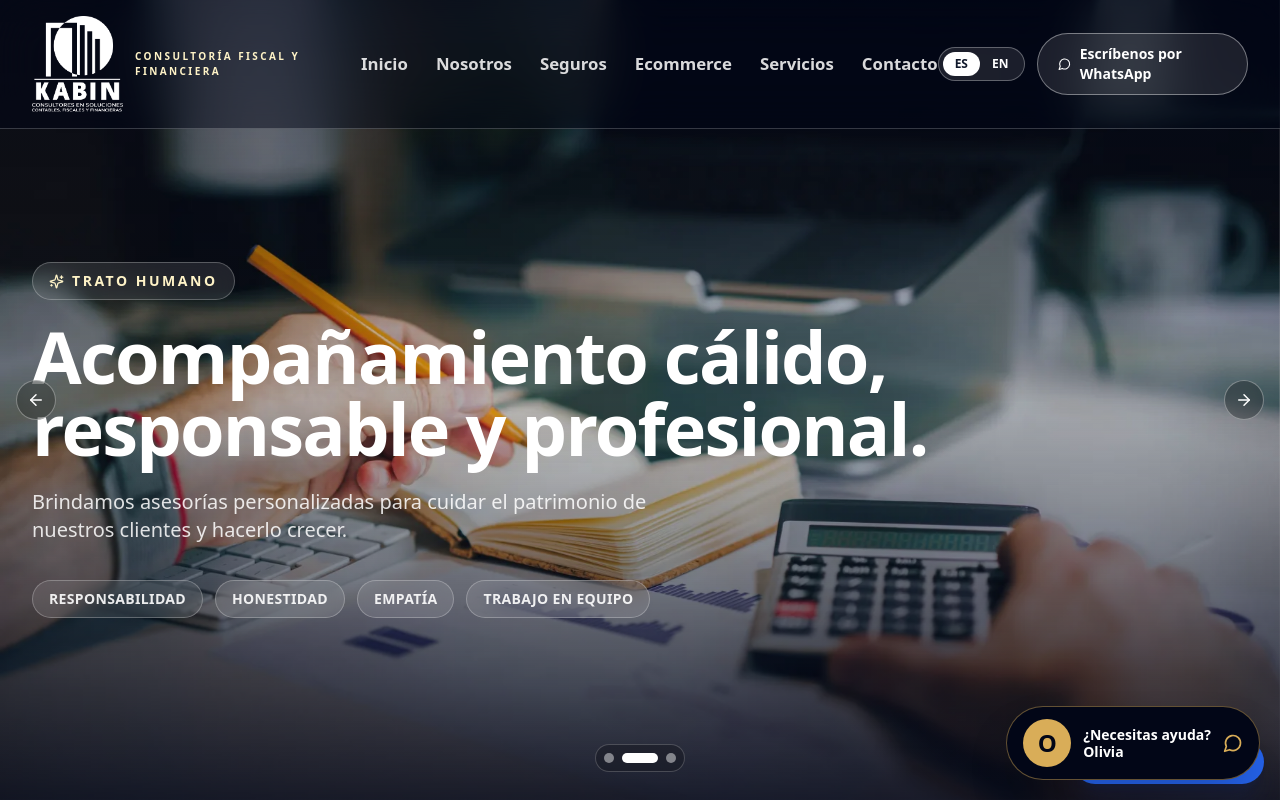
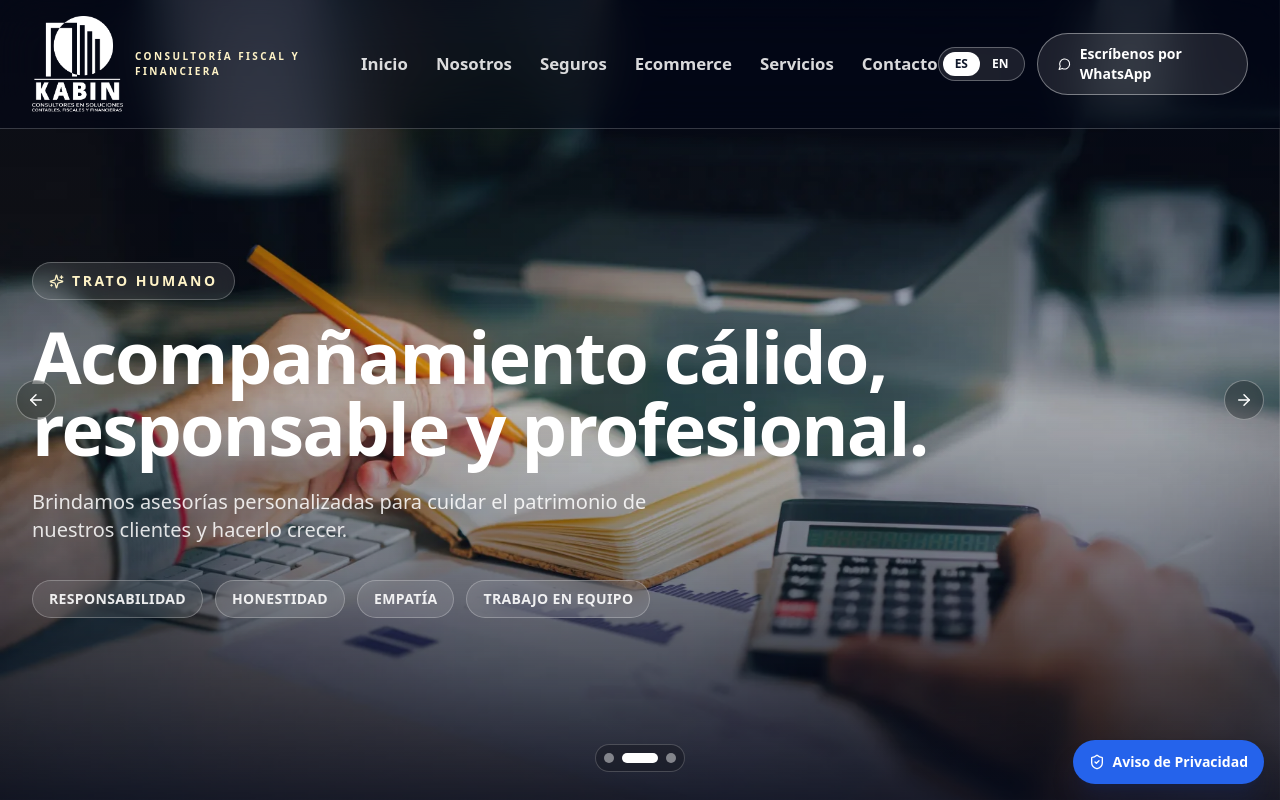
Before and after one commit to o7digital/kabin, a React (Vite) app: page / in a window 1280 px wide. Shown: the top 800 px of the page. Built offline with nearby package versions, Linux system fonts and the light colour scheme.

Commit message:
Disable Olivia chat

```diff
--- a/KabinConsultoriaMockup.jsx
+++ b/KabinConsultoriaMockup.jsx
@@ -23,7 +23,6 @@ import {
   UsersRound,
   X,
 } from "lucide-react";
-import OliviaChat from "./src/OliviaChat.jsx";
 
 const servicesEs = [
   {
@@ -1695,7 +1694,6 @@ export default function KabinConsultoriaMockup() {
           </div>
         </div>
       </footer>
-      <OliviaChat lang={lang} />
     </div>
   );
 }
```
